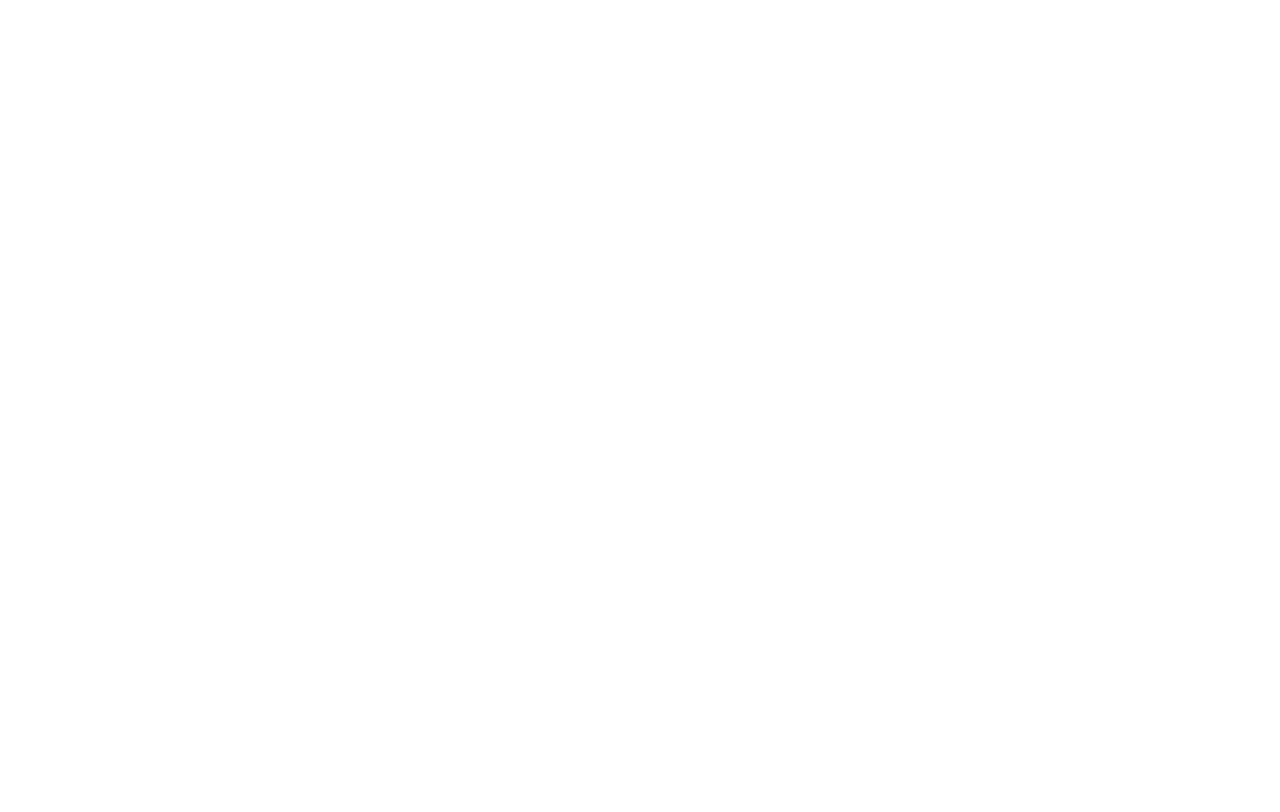
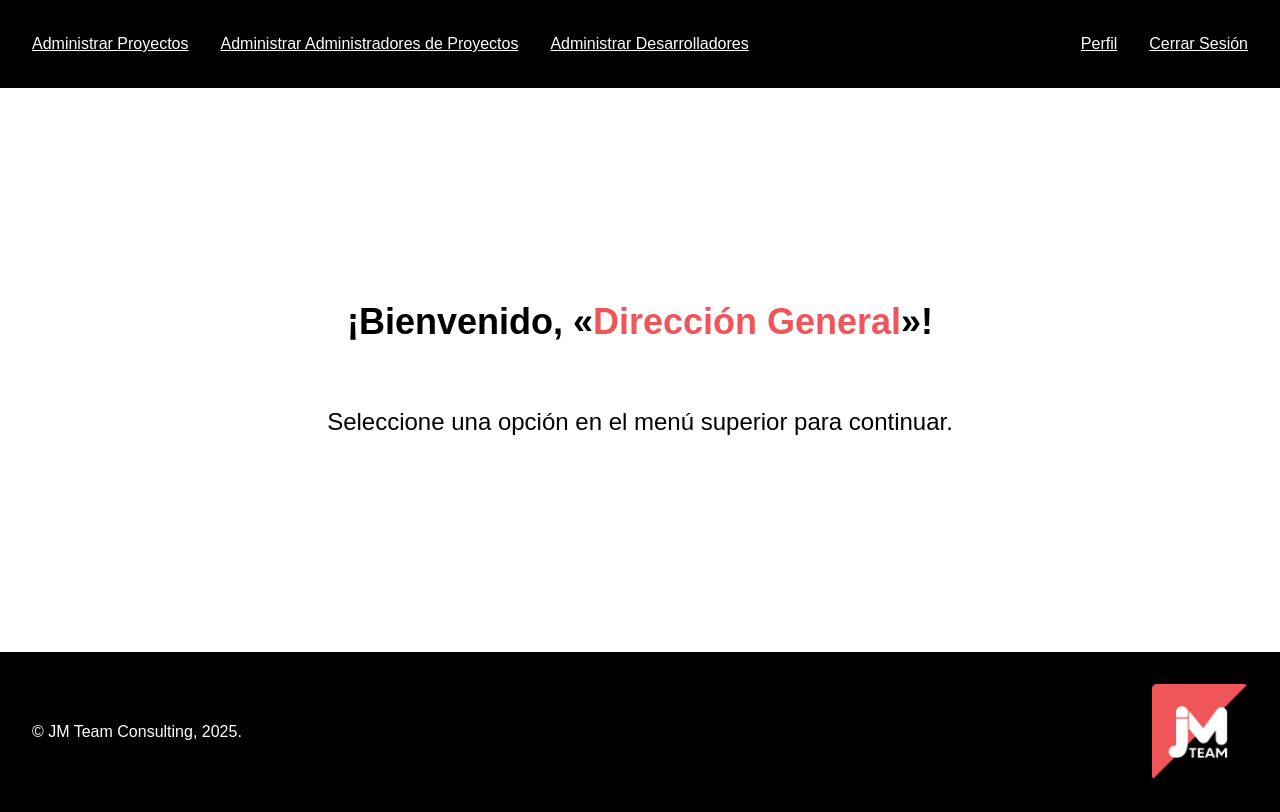
Before and after one commit to ianpn-sena/GA6-220501096-AA4-EV03, a Next.js app: page / in a window 1280 px wide. Before the commit this address had no page. Built offline with nearby package versions, Linux system fonts and the light colour scheme.

Commit message:
Major change: turned the project into a statically buildable offline project.

```diff
--- a/next.config.ts
+++ b/next.config.ts
@@ -1,7 +1,10 @@
 import type { NextConfig } from "next";
 
 const nextConfig: NextConfig = {
-  // ...
+  output: 'export',
+  images: {
+    unoptimized: true
+  }
 };
 
 export default nextConfig;
--- a/src/app/administracion/page.tsx
+++ /dev/null
@@ -1,10 +0,0 @@
-export default function LandingAdministracion() {
-  return (
-    <main className="flex items-center bg-background text-primary text-center p-8 sm:min-h-[500px]">
-      <div className="mx-auto">
-        <h1 className="text-4xl font-bold mb-16">¡Bienvenido, «<span className="text-secondary">Dirección General</span>»!</h1>
-        <p className="text-2xl">Seleccione una opción en el menú superior para continuar.</p>
-      </div>
-    </main>
-  );
-};
--- a/src/app/page.tsx
+++ b/src/app/page.tsx
@@ -1,5 +1,10 @@
-import { redirect } from "next/navigation";
-
-export default function Home() {
-  redirect("/administracion");
+export default function LandingAdministracion() {
+  return (
+    <main className="flex items-center bg-background text-primary text-center p-8 sm:min-h-[500px]">
+      <div className="mx-auto">
+        <h1 className="text-4xl font-bold mb-16">¡Bienvenido, «<span className="text-secondary">Dirección General</span>»!</h1>
+        <p className="text-2xl">Seleccione una opción en el menú superior para continuar.</p>
+      </div>
+    </main>
+  );
 };
--- a/src/components/Header.tsx
+++ b/src/components/Header.tsx
@@ -14,12 +14,12 @@
     return (
     <nav className="block sm:flex justify-between p-4 text-center sm:text-start">
         <ul className="block">
-            <li className="block lg:inline-block m-4"><Link href="/administracion/proyectos" className={pathname == "/administracion/proyectos" ? "underline font-extrabold" : "underline"}>Administrar Proyectos</Link></li>
-            <li className="block lg:inline-block m-4"><Link href="/administracion/administradores" className={pathname == "/administracion/administradores" ? "underline font-extrabold" : "underline"}>Administrar Administradores de Proyectos</Link></li>
-            <li className="block lg:inline-block m-4"><Link href="/administracion/desarrolladores" className={pathname == "/administracion/desarrolladores" ? "underline font-extrabold" : "underline"}>Administrar Desarrolladores</Link></li>
+            <li className="block lg:inline-block m-4"><Link href="/proyectos.html" className={pathname == "/proyectos.html" ? "underline font-extrabold" : "underline"}>Administrar Proyectos</Link></li>
+            <li className="block lg:inline-block m-4"><Link href="/administradores.html" className={pathname == "/administradores.html" ? "underline font-extrabold" : "underline"}>Administrar Administradores de Proyectos</Link></li>
+            <li className="block lg:inline-block m-4"><Link href="/desarrolladores.html" className={pathname == "/desarrolladores.html" ? "underline font-extrabold" : "underline"}>Administrar Desarrolladores</Link></li>
         </ul>
         <ul className="block">
-            <li className="block lg:inline-block m-4"><Link href="/administracion/perfil" className={pathname == "/administracion/perfil" ? "underline font-extrabold" : "underline"}>Perfil</Link></li>
+            <li className="block lg:inline-block m-4"><Link href="/perfil.html" className={pathname == "/perfil.html" ? "underline font-extrabold" : "underline"}>Perfil</Link></li>
             <li className="block lg:inline-block m-4"><a href="#" className="underline" onClick={handleLogoutClick}>Cerrar Sesión</a></li>
         </ul>
     </nav>
```
Also changed, not shown: src/app/administradores/page.tsx (renamed from src/app/administracion/administradores/page.tsx), src/app/desarrolladores/page.tsx (renamed from src/app/administracion/desarrolladores/page.tsx), src/app/perfil/page.tsx (renamed from src/app/administracion/perfil/page.tsx), src/app/proyectos/page.tsx (renamed from src/app/administracion/proyectos/page.tsx).
